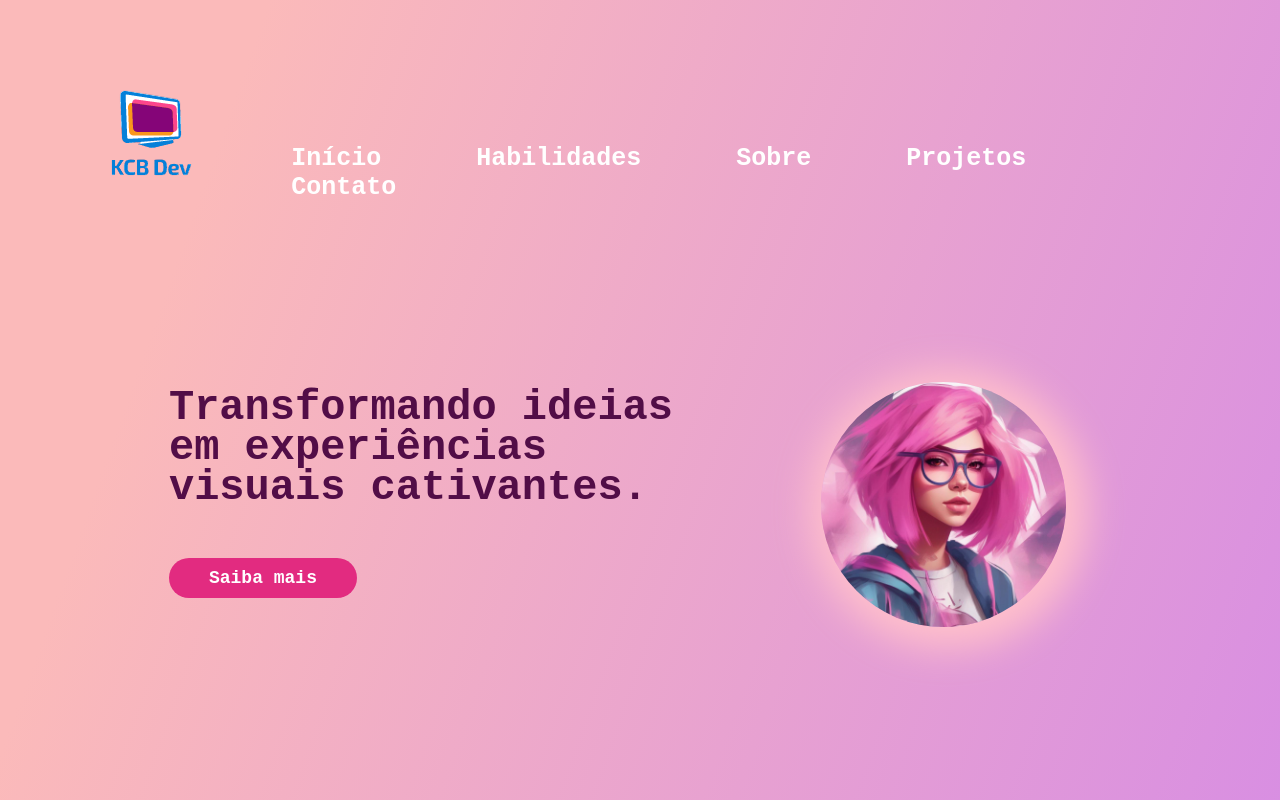
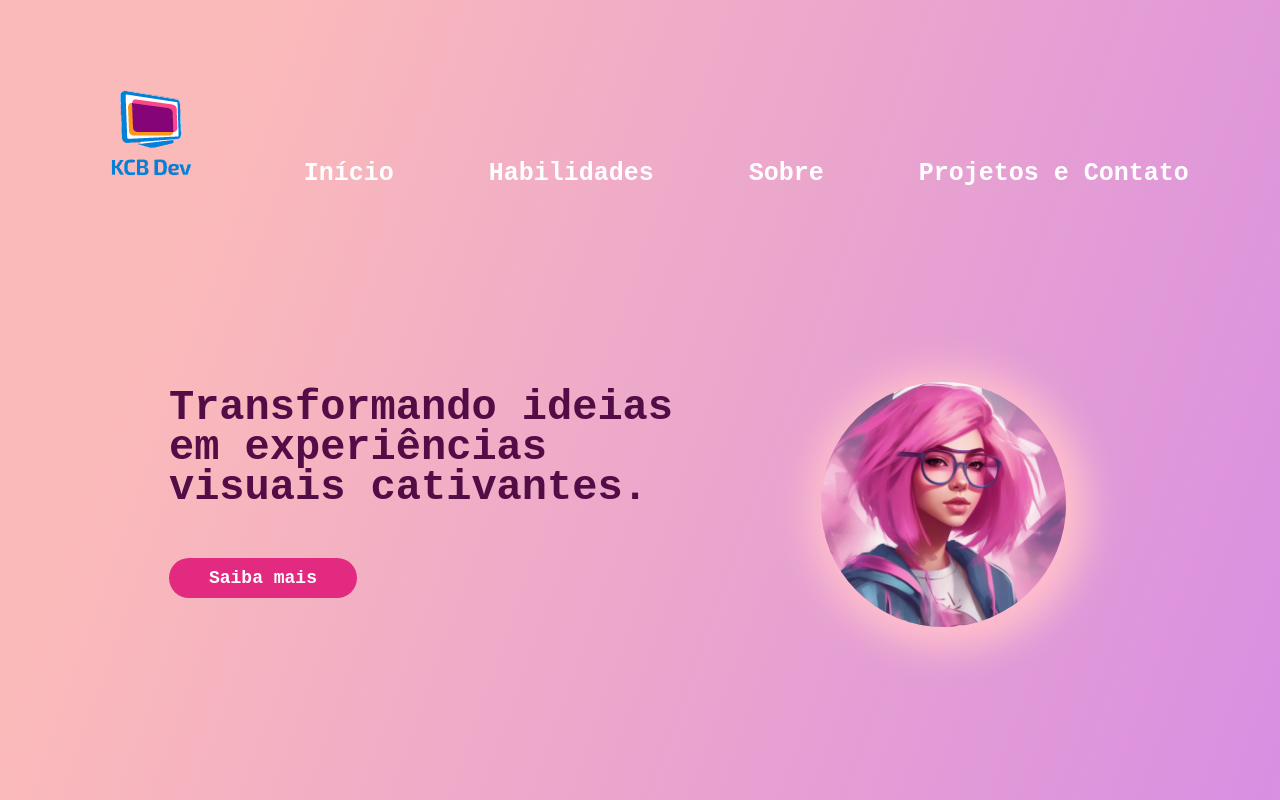
Before and after one commit to karol003/KCBDEV, a website: page index.html in a window 1280 px wide. Shown: the top 800 px of the page. Drawn offline with nearby package versions, Linux system fonts and the light colour scheme.

Commit message:
Update index.html

```diff
--- a/index.html
+++ b/index.html
@@ -21,8 +21,7 @@
                 <li><a href="#">Início</a></li>
                 <li><a href="#">Habilidades</a></li>
                 <li><a href="#">Sobre</a></li>
-                <li><a href="#">Projetos</a></li>
-                <li><a href="#">Contato</a></li>
+                <li><a href="#">Projetos e Contato</a></li>
             </ul>
         </nav>
     </div>
```
